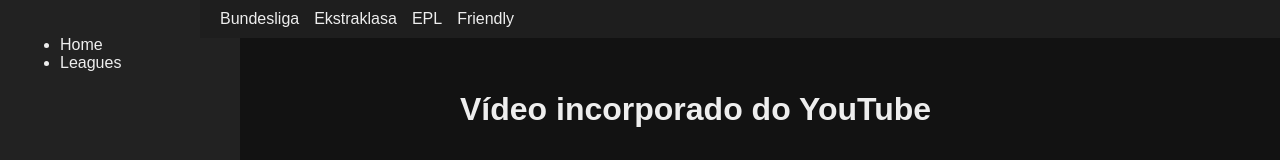
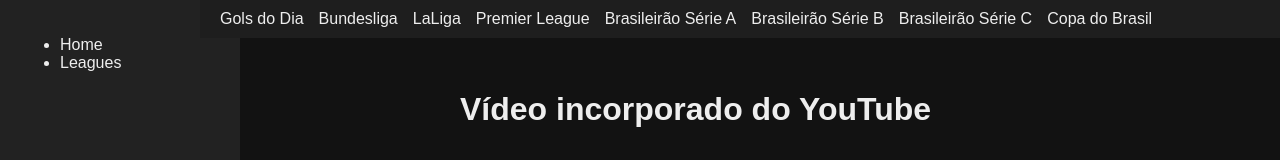
Before and after one commit to matheusarruda2025/arrudatv, a plain HTML site: page index.html in a window 1280 px wide. Shown: the top 160 px of the page. Drawn offline with Linux system fonts and the light colour scheme.

Commit message:
Update index.html

```diff
--- a/index.html
+++ b/index.html
@@ -54,10 +54,14 @@
 
   <header class="topmenu">
     <ul style="list-style:none; display:flex; margin:0; padding:0; gap:15px;">
-      <li>Bundesliga</li>
-      <li>Ekstraklasa</li>
-      <li>EPL</li>
-      <li>Friendly</li>
+<li>Gols do Dia</li>
+<li>Bundesliga</li>
+      <li>LaLiga</li>
+      <li>Premier League</li>
+      <li>Brasileirão Série A</li>
+      <li>Brasileirão Série B</li>
+      <li>Brasileirão Série C</li>
+<li>Copa do Brasil</li>
     </ul>
   </header>
 
```
